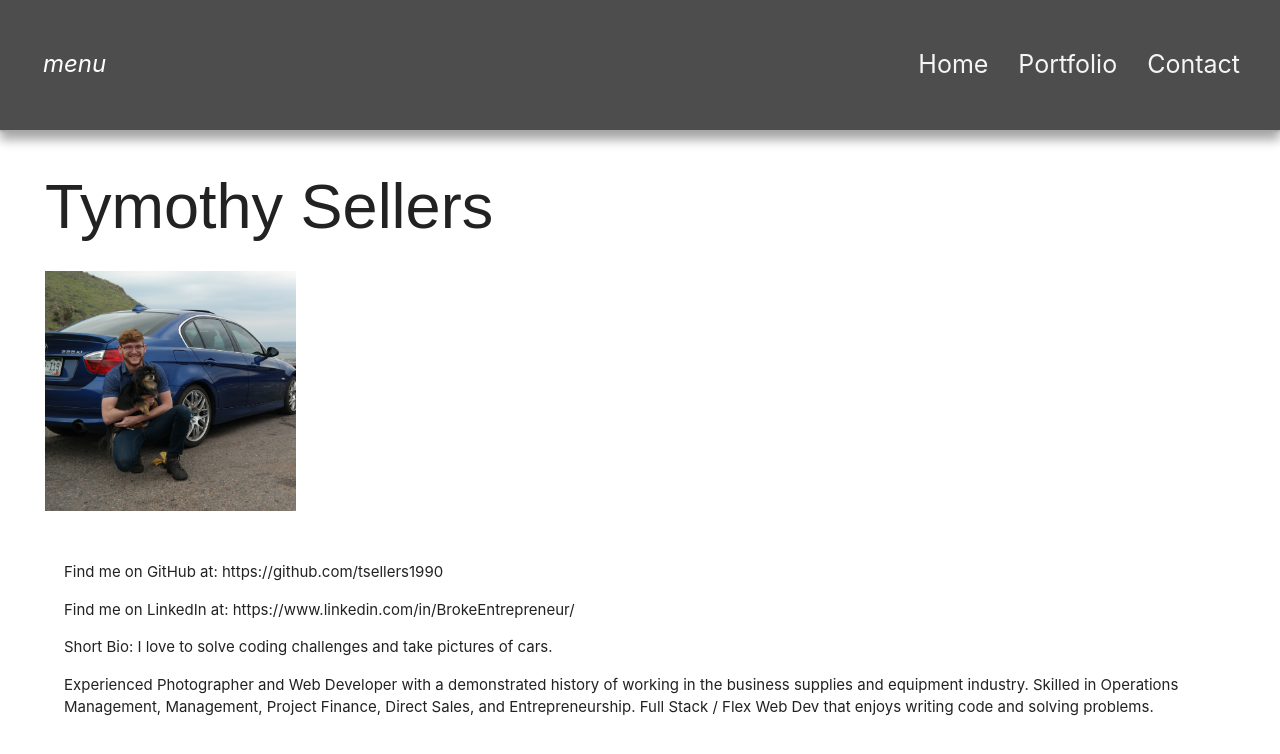
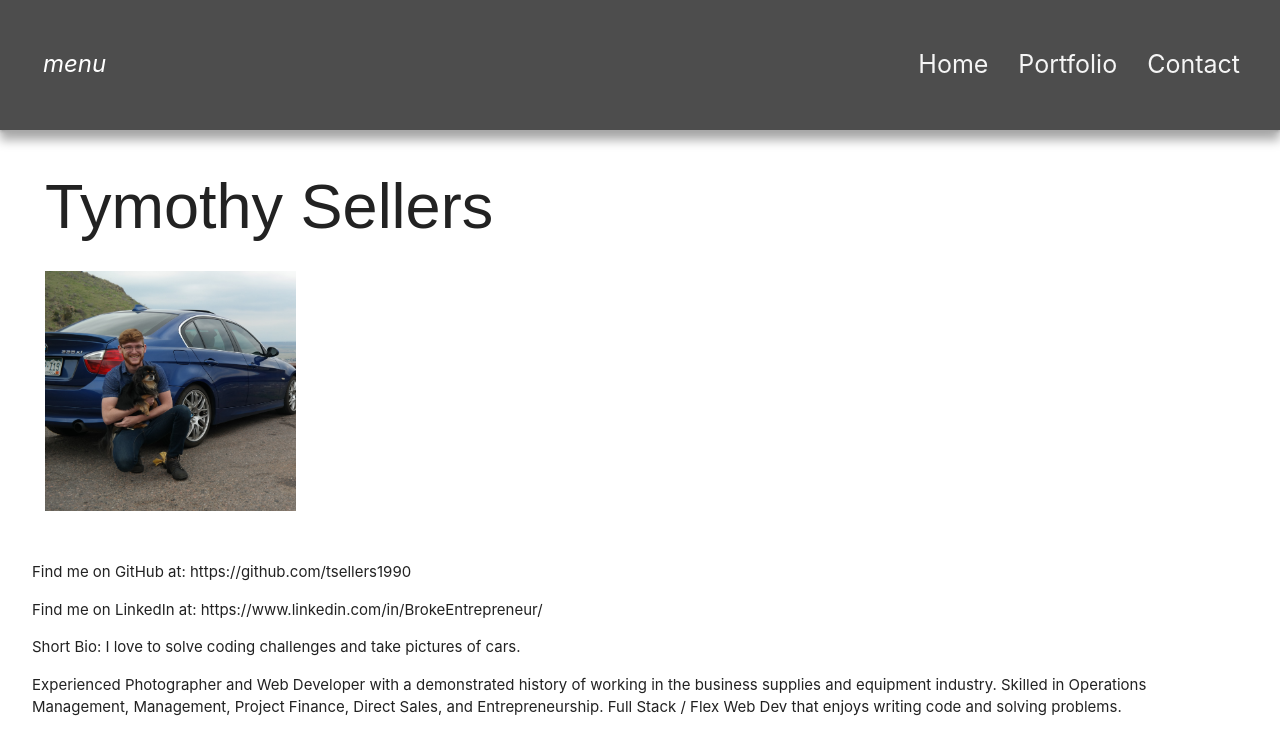
Before and after one commit to tsellers1990/React-Portfolio-With-DB, a React (Create React App) app in the folder client/: page / in a window 1280 px wide. Shown: the top 754 px of the page. Built offline with nearby package versions, Linux system fonts and the light colour scheme; a web font is replaced by a local one.

Commit message:
pushing css changes to github

```diff
--- a/client/src/pages/Home/Home.css
+++ b/client/src/pages/Home/Home.css
@@ -13,10 +13,10 @@
 }
 
 .myBioText {
-  position: relative !important;
-  margin-left: 5%;
+  /* position: relative !important; */
+  margin-left: 2.5%;
   margin-right: 5%;
-  /* float: left; */
+  float: left;
 }
 
 .bioBlock{
```
